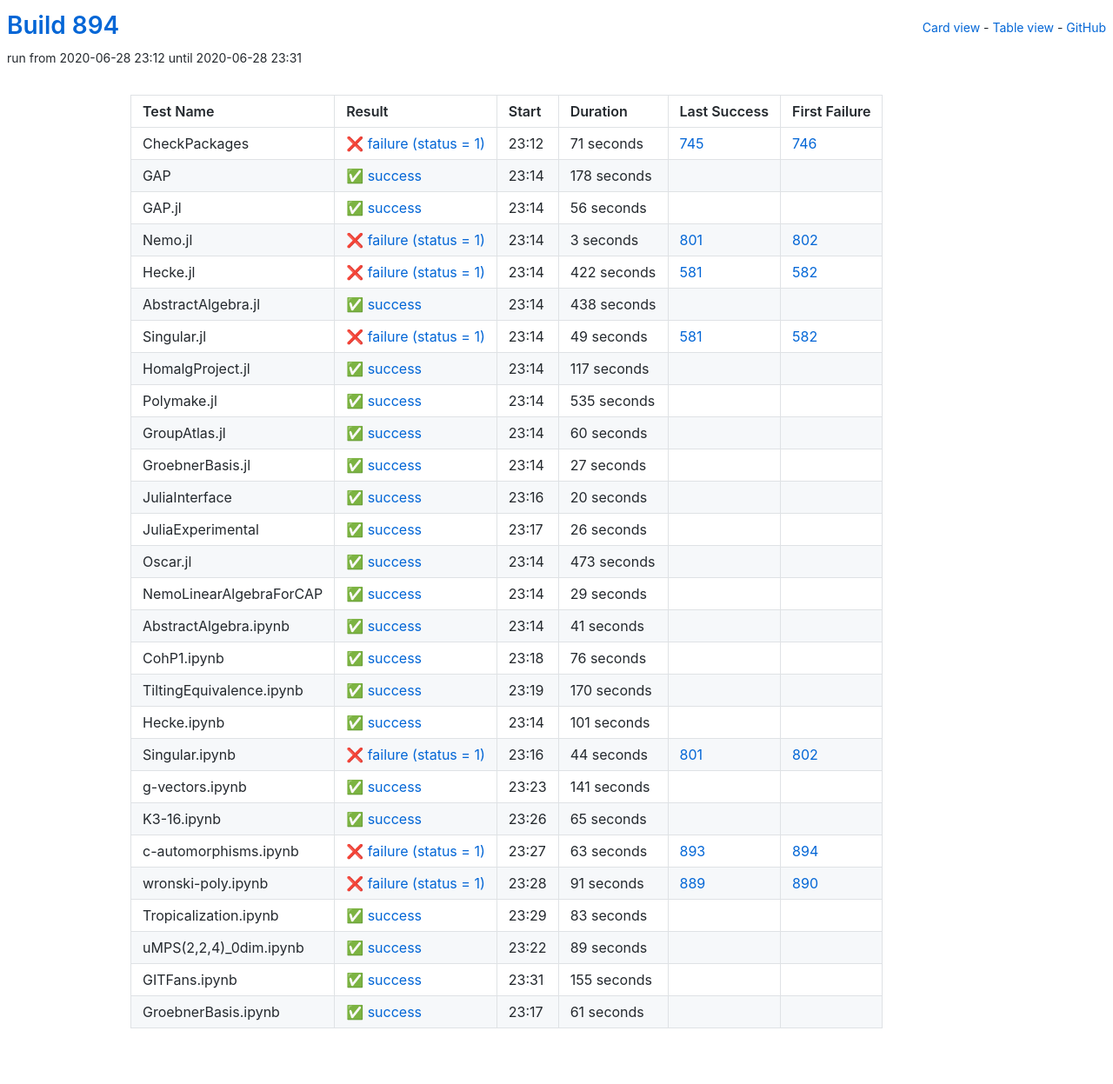
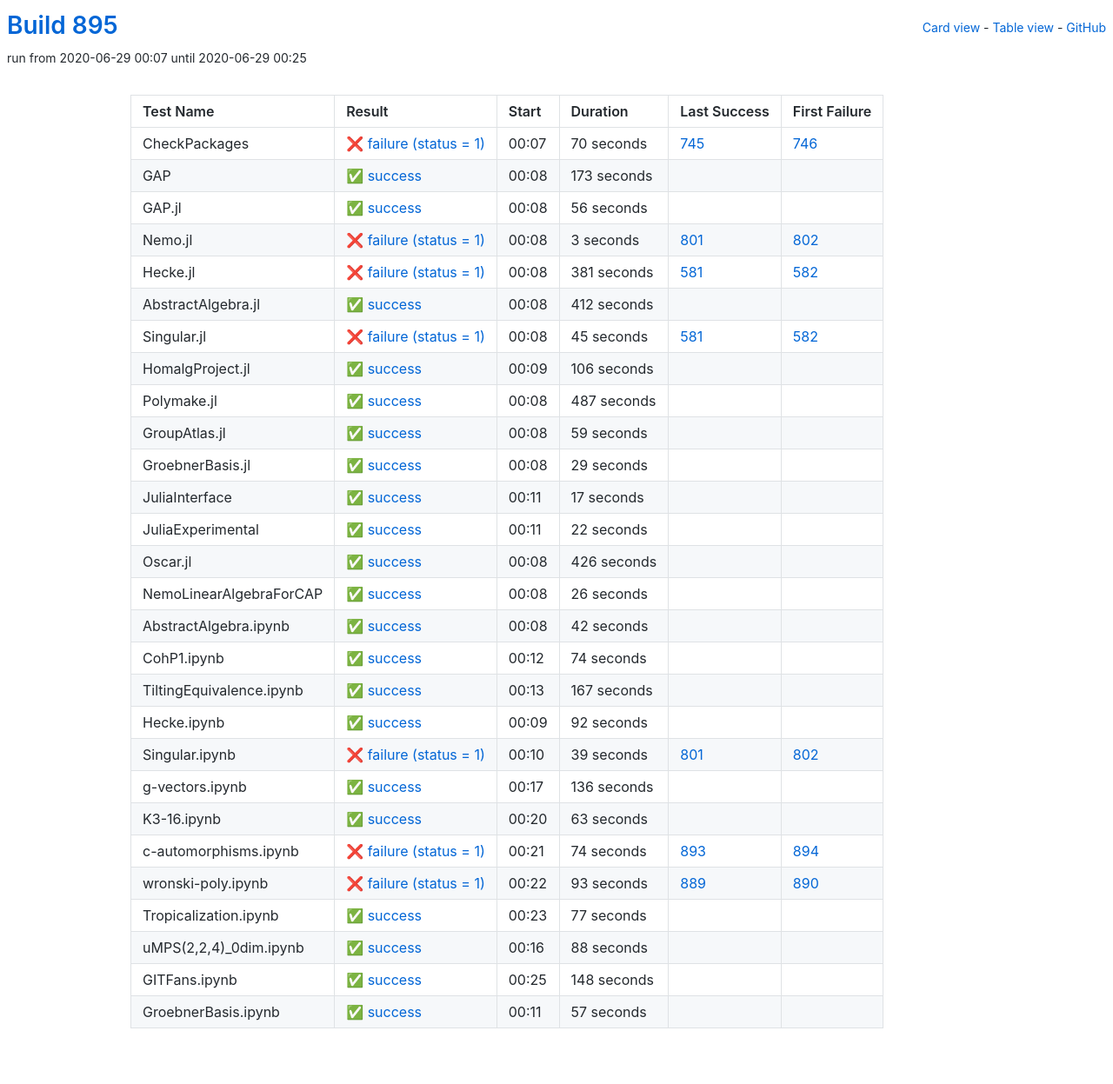
Before and after one commit to oscar-system/oscar-ci-status-1.4, a Jekyll site: the page built from table.html, in a window 1280 px wide. Shown: the whole page at 87% size. Built offline with Jekyll 4.4.1, drawn with Linux system fonts in a browser that asks for light colours.

Commit message:
Build #895

```diff
--- a/_data/ci.yml
+++ b/_data/ci.yml
@@ -1,6 +1,6 @@
 ---
-build: 894
-build_url: https://oscarci.mathematik.uni-kl.de/job/oscar-julia-1.4/894/
+build: 895
+build_url: https://oscarci.mathematik.uni-kl.de/job/oscar-julia-1.4/895/
 job: oscar-julia-1.4
 organization: oscar-system
 repo: oscar-ci-status-1.4
@@ -8,32 +8,32 @@ repourl: https://github.com/oscar-system/oscar-ci-status-1.4
 tests:
 - name: CheckPackages
   id: checkpackages
-  log: https://oscarci.mathematik.uni-kl.de/job/oscar-julia-1.4/894/artifact/logs/build-894/CheckPackages.log
-  start: 2020-06-28 23:12
+  log: https://oscarci.mathematik.uni-kl.de/job/oscar-julia-1.4/895/artifact/logs/build-895/CheckPackages.log
+  start: 2020-06-29 00:07
   success: false
   exitcode: 1
   status: failure
-  duration: 71
+  duration: 70
   last_success: 745
   last_success_url: https://oscarci.mathematik.uni-kl.de/job/oscar-julia-1.4/745/
   first_failure: 746
   first_failure_url: https://oscarci.mathematik.uni-kl.de/job/oscar-julia-1.4/746/
 - name: GAP
   id: gap
-  log: https://oscarci.mathematik.uni-kl.de/job/oscar-julia-1.4/894/artifact/logs/build-894/GAP.log
-  start: 2020-06-28 23:14
+  log: https://oscarci.mathematik.uni-kl.de/job/oscar-julia-1.4/895/artifact/logs/build-895/GAP.log
+  start: 2020-06-29 00:08
   success: true
   exitcode: 0
   status: success
-  duration: 178
+  duration: 173
   last_success: false
   last_success_url:
   first_failure: false
   first_failure_url:
 - name: GAP.jl
   id: gap-jl
-  log: https://oscarci.mathematik.uni-kl.de/job/oscar-julia-1.4/894/artifact/logs/build-894/GAP.jl.log
-  start: 2020-06-28 23:14
+  log: https://oscarci.mathematik.uni-kl.de/job/oscar-julia-1.4/895/artifact/logs/build-895/GAP.jl.log
+  start: 2020-06-29 00:08
   success: true
   exitcode: 0
   status: success
@@ -44,8 +44,8 @@ tests:
   first_failure_url:
 - name: Nemo.jl
   id: nemo-jl
-  log: https://oscarci.mathematik.uni-kl.de/job/oscar-julia-1.4/894/artifact/logs/build-894/Nemo.jl.log
-  start: 2020-06-28 23:14
+  log: https://oscarci.mathematik.uni-kl.de/job/oscar-julia-1.4/895/artifact/logs/build-895/Nemo.jl.log
+  start: 2020-06-29 00:08
   success: false
   exitcode: 1
   status: failure
@@ -56,104 +56,128 @@ tests:
   first_failure_url: https://oscarci.mathematik.uni-kl.de/job/oscar-julia-1.4/802/
 - name: Hecke.jl
   id: hecke-jl
-  log: https://oscarci.mathematik.uni-kl.de/job/oscar-julia-1.4/894/artifact/logs/build-894/Hecke.jl.log
-  start: 2020-06-28 23:14
+  log: https://oscarci.mathematik.uni-kl.de/job/oscar-julia-1.4/895/artifact/logs/build-895/Hecke.jl.log
+  start: 2020-06-29 00:08
   success: false
   exitcode: 1
   status: failure
-  duration: 422
+  duration: 381
   last_success: 581
   last_success_url: https://oscarci.mathematik.uni-kl.de/job/oscar-julia-1.4/581/
   first_failure: 582
   first_failure_url: https://oscarci.mathematik.uni-kl.de/job/oscar-julia-1.4/582/
 - name: AbstractAlgebra.jl
   id: abstractalgebra-jl
-  log: https://oscarci.mathematik.uni-kl.de/job/oscar-julia-1.4/894/artifact/logs/build-894/AbstractAlgebra.jl.log
-  start: 2020-06-28 23:14
+  log: https://oscarci.mathematik.uni-kl.de/job/oscar-julia-1.4/895/artifact/logs/build-895/AbstractAlgebra.jl.log
+  start: 2020-06-29 00:08
   success: true
   exitcode: 0
   status: success
-  duration: 438
+  duration: 412
   last_success: false
   last_success_url:
   first_failure: false
   first_failure_url:
 - name: Singular.jl
   id: singular-jl
-  log: https://oscarci.mathematik.uni-kl.de/job/oscar-julia-1.4/894/artifact/logs/build-894/Singular.jl.log
-  start: 2020-06-28 23:14
+  log: https://oscarci.mathematik.uni-kl.de/job/oscar-julia-1.4/895/artifact/logs/build-895/Singular.jl.log
+  start: 2020-06-29 00:08
   success: false
   exitcode: 1
   status: failure
-  duration: 49
+  duration: 45
   last_success: 581
   last_success_url: https://oscarci.mathematik.uni-kl.de/job/oscar-julia-1.4/581/
   first_failure: 582
   first_failure_url: https://oscarci.mathematik.uni-kl.de/job/oscar-julia-1.4/582/
 - name: HomalgProject.jl
   id: homalgproject-jl
-  log: https://oscarci.mathematik.uni-kl.de/job/oscar-julia-1.4/894/artifact/logs/build-894/HomalgProject.jl.log
-  start: 2020-06-28 23:14
+  log: https://oscarci.mathematik.uni-kl.de/job/oscar-julia-1.4/895/artifact/logs/build-895/HomalgProject.jl.log
+  start: 2020-06-29 00:09
   success: true
   exitcode: 0
   status: success
-  duration: 117
+  duration: 106
   last_success: false
   last_success_url:
   first_failure: false
   first_failure_url:
 - name: Polymake.jl
   id: polymake-jl
-  log: https://oscarci.mathematik.uni-kl.de/job/oscar-julia-1.4/894/artifact/logs/build-894/Polymake.jl.log
-  start: 2020-06-28 23:14
+  log: https://oscarci.mathematik.uni-kl.de/job/oscar-julia-1.4/895/artifact/logs/build-895/Polymake.jl.log
+  start: 2020-06-29 00:08
   success: true
   exitcode: 0
   status: success
-  duration: 535
+  duration: 487
   last_success: false
   last_success_url:
   first_failure: false
   first_failure_url:
 - name: GroupAtlas.jl
   id: groupatlas-jl
-  log: https://oscarci.mathematik.uni-kl.de/job/oscar-julia-1.4/894/artifact/logs/build-894/GroupAtlas.jl.log
-  start: 2020-06-28 23:14
+  log: https://oscarci.mathematik.uni-kl.de/job/oscar-julia-1.4/895/artifact/logs/build-895/GroupAtlas.jl.log
+  start: 2020-06-29 00:08
   success: true
   exitcode: 0
   status: success
-  duration: 60
+  duration: 59
   last_success: false
   last_success_url:
   first_failure: false
   first_failure_url:
 - name: GroebnerBasis.jl
   id: groebnerbasis-jl
-  log: https://oscarci.mathematik.uni-kl.de/job/oscar-julia-1.4/894/artifact/logs/build-894/GroebnerBasis.jl.log
-  start: 2020-06-28 23:14
+  log: https://oscarci.mathematik.uni-kl.de/job/oscar-julia-1.4/895/artifact/logs/build-895/GroebnerBasis.jl.log
+  start: 2020-06-29 00:08
   success: true
   exitcode: 0
   status: success
-  duration: 27
+  duration: 29
   last_success: false
   last_success_url:
   first_failure: false
   first_failure_url:
 - name: JuliaInterface
   id: juliainterface
-  log: https://oscarci.mathematik.uni-kl.de/job/oscar-julia-1.4/894/artifact/logs/build-894/JuliaInterface.log
-  start: 2020-06-28 23:16
+  log: https://oscarci.mathematik.uni-kl.de/job/oscar-julia-1.4/895/artifact/logs/build-895/JuliaInterface.log
+  start: 2020-06-29 00:11
   success: true
   exitcode: 0
   status: success
-  duration: 20
+  duration: 17
   last_success: false
   last_success_url:
   first_failure: false
   first_failure_url:
 - name: JuliaExperimental
   id: juliaexperimental
-  log: https://oscarci.mathematik.uni-kl.de/job/oscar-julia-1.4/894/artifact/logs/build-894/JuliaExperimental.log
-  start: 2020-06-28 23:17
+  log: https://oscarci.mathematik.uni-kl.de/job/oscar-julia-1.4/895/artifact/logs/build-895/JuliaExperimental.log
+  start: 2020-06-29 00:11
+  success: true
+  exitcode: 0
+  status: success
+  duration: 22
+  last_success: false
+  last_success_url:
+  first_failure: false
+  first_failure_url:
+- name: Oscar.jl
+  id: oscar-jl
+  log: https://oscarci.mathematik.uni-kl.de/job/oscar-julia-1.4/895/artifact/logs/build-895/Oscar.jl.log
+  start: 2020-06-29 00:08
+  success: true
+  exitcode: 0
+  status: success
+  duration: 426
+  last_success: false
+  last_success_url:
+  first_failure: false
+  first_failure_url:
+- name: NemoLinearAlgebraForCAP
+  id: nemolinearalgebraforcap
+  log: https://oscarci.mathematik.uni-kl.de/job/oscar-julia-1.4/895/artifact/logs/build-895/NemoLinearAlgebraForCAP.log
+  start: 2020-06-29 00:08
   success: true
   exitcode: 0
   status: success
@@ -162,182 +186,158 @@ tests:
   last_success_url:
   first_failure: false
   first_failure_url:
-- name: Oscar.jl
-  id: oscar-jl
-  log: https://oscarci.mathematik.uni-kl.de/job/oscar-julia-1.4/894/artifact/logs/build-894/Oscar.jl.log
-  start: 2020-06-28 23:14
+- name: AbstractAlgebra.ipynb
+  id: abstractalgebra-ipynb
+  log: https://oscarci.mathematik.uni-kl.de/job/oscar-julia-1.4/895/artifact/logs/build-895/AbstractAlgebra.ipynb.log
+  start: 2020-06-29 00:08
   success: true
   exitcode: 0
   status: success
-  duration: 473
-  last_success: false
-  last_success_url:
-  first_failure: false
-  first_failure_url:
-- name: NemoLinearAlgebraForCAP
-  id: nemolinearalgebraforcap
-  log: https://oscarci.mathematik.uni-kl.de/job/oscar-julia-1.4/894/artifact/logs/build-894/NemoLinearAlgebraForCAP.log
-  start: 2020-06-28 23:14
-  success: true
-  exitcode: 0
-  status: success
-  duration: 29
-  last_success: false
-  last_success_url:
-  first_failure: false
-  first_failure_url:
-- name: AbstractAlgebra.ipynb
-  id: abstractalgebra-ipynb
-  log: https://oscarci.mathematik.uni-kl.de/job/oscar-julia-1.4/894/artifact/logs/build-894/AbstractAlgebra.ipynb.log
-  start: 2020-06-28 23:14
-  success: true
-  exitcode: 0
-  status: success
-  duration: 41
+  duration: 42
   last_success: false
   last_success_url:
   first_failure: false
   first_failure_url:
 - name: CohP1.ipynb
   id: cohp1-ipynb
-  log: https://oscarci.mathematik.uni-kl.de/job/oscar-julia-1.4/894/artifact/logs/build-894/CohP1.ipynb.log
-  start: 2020-06-28 23:18
+  log: https://oscarci.mathematik.uni-kl.de/job/oscar-julia-1.4/895/artifact/logs/build-895/CohP1.ipynb.log
+  start: 2020-06-29 00:12
   success: true
   exitcode: 0
   status: success
-  duration: 76
+  duration: 74
   last_success: false
   last_success_url:
   first_failure: false
   first_failure_url:
 - name: TiltingEquivalence.ipynb
   id: tiltingequivalence-ipynb
-  log: https://oscarci.mathematik.uni-kl.de/job/oscar-julia-1.4/894/artifact/logs/build-894/TiltingEquivalence.ipynb.log
-  start: 2020-06-28 23:19
+  log: https://oscarci.mathematik.uni-kl.de/job/oscar-julia-1.4/895/artifact/logs/build-895/TiltingEquivalence.ipynb.log
+  start: 2020-06-29 00:13
   success: true
   exitcode: 0
   status: success
-  duration: 170
+  duration: 167
   last_success: false
   last_success_url:
   first_failure: false
   first_failure_url:
 - name: Hecke.ipynb
   id: hecke-ipynb
-  log: https://oscarci.mathematik.uni-kl.de/job/oscar-julia-1.4/894/artifact/logs/build-894/Hecke.ipynb.log
-  start: 2020-06-28 23:14
+  log: https://oscarci.mathematik.uni-kl.de/job/oscar-julia-1.4/895/artifact/logs/build-895/Hecke.ipynb.log
+  start: 2020-06-29 00:09
   success: true
   exitcode: 0
   status: success
-  duration: 101
+  duration: 92
   last_success: false
   last_success_url:
   first_failure: false
   first_failure_url:
 - name: Singular.ipynb
   id: singular-ipynb
-  log: https://oscarci.mathematik.uni-kl.de/job/oscar-julia-1.4/894/artifact/logs/build-894/Singular.ipynb.log
-  start: 2020-06-28 23:16
+  log: https://oscarci.mathematik.uni-kl.de/job/oscar-julia-1.4/895/artifact/logs/build-895/Singular.ipynb.log
+  start: 2020-06-29 00:10
   success: false
   exitcode: 1
   status: failure
-  duration: 44
+  duration: 39
   last_success: 801
   last_success_url: https://oscarci.mathematik.uni-kl.de/job/oscar-julia-1.4/801/
   first_failure: 802
   first_failure_url: https://oscarci.mathematik.uni-kl.de/job/oscar-julia-1.4/802/
 - name: g-vectors.ipynb
   id: g-vectors-ipynb
-  log: https://oscarci.mathematik.uni-kl.de/job/oscar-julia-1.4/894/artifact/logs/build-894/g-vectors.ipynb.log
-  start: 2020-06-28 23:23
+  log: https://oscarci.mathematik.uni-kl.de/job/oscar-julia-1.4/895/artifact/logs/build-895/g-vectors.ipynb.log
+  start: 2020-06-29 00:17
   success: true
   exitcode: 0
   status: success
-  duration: 141
+  duration: 136
   last_success: false
   last_success_url:
   first_failure: false
   first_failure_url:
 - name: K3-16.ipynb
   id: k3-16-ipynb
-  log: https://oscarci.mathematik.uni-kl.de/job/oscar-julia-1.4/894/artifact/logs/build-894/K3-16.ipynb.log
-  start: 2020-06-28 23:26
+  log: https://oscarci.mathematik.uni-kl.de/job/oscar-julia-1.4/895/artifact/logs/build-895/K3-16.ipynb.log
+  start: 2020-06-29 00:20
   success: true
   exitcode: 0
   status: success
-  duration: 65
+  duration: 63
   last_success: false
   last_success_url:
   first_failure: false
   first_failure_url:
 - name: c-automorphisms.ipynb
   id: c-automorphisms-ipynb
-  log: https://oscarci.mathematik.uni-kl.de/job/oscar-julia-1.4/894/artifact/logs/build-894/c-automorphisms.ipynb.log
-  start: 2020-06-28 23:27
+  log: https://oscarci.mathematik.uni-kl.de/job/oscar-julia-1.4/895/artifact/logs/build-895/c-automorphisms.ipynb.log
+  start: 2020-06-29 00:21
   success: false
   exitcode: 1
   status: failure
-  duration: 63
+  duration: 74
   last_success: 893
   last_success_url: https://oscarci.mathematik.uni-kl.de/job/oscar-julia-1.4/893/
   first_failure: 894
   first_failure_url: https://oscarci.mathematik.uni-kl.de/job/oscar-julia-1.4/894/
 - name: wronski-poly.ipynb
   id: wronski-poly-ipynb
-  log: https://oscarci.mathematik.uni-kl.de/job/oscar-julia-1.4/894/artifact/logs/build-894/wronski-poly.ipynb.log
-  start: 2020-06-28 23:28
+  log: https://oscarci.mathematik.uni-kl.de/job/oscar-julia-1.4/895/artifact/logs/build-895/wronski-poly.ipynb.log
+  start: 2020-06-29 00:22
   success: false
   exitcode: 1
   status: failure
-  duration: 91
+  duration: 93
   last_success: 889
   last_success_url: https://oscarci.mathematik.uni-kl.de/job/oscar-julia-1.4/889/
   first_failure: 890
   first_failure_url: https://oscarci.mathematik.uni-kl.de/job/oscar-julia-1.4/890/
 - name: Tropicalization.ipynb
   id: tropicalization-ipynb
-  log: https://oscarci.mathematik.uni-kl.de/job/oscar-julia-1.4/894/artifact/logs/build-894/Tropicalization.ipynb.log
-  start: 2020-06-28 23:29
+  log: https://oscarci.mathematik.uni-kl.de/job/oscar-julia-1.4/895/artifact/logs/build-895/Tropicalization.ipynb.log
+  start: 2020-06-29 00:23
   success: true
   exitcode: 0
   status: success
-  duration: 83
+  duration: 77
   last_success: false
   last_success_url:
   first_failure: false
   first_failure_url:
 - name: uMPS(2,2,4)_0dim.ipynb
   id: umps-2-2-4-0dim-ipynb
-  log: https://oscarci.mathematik.uni-kl.de/job/oscar-julia-1.4/894/artifact/logs/build-894/uMPS-2-2-4-_0dim.ipynb.log
-  start: 2020-06-28 23:22
+  log: https://oscarci.mathematik.uni-kl.de/job/oscar-julia-1.4/895/artifact/logs/build-895/uMPS-2-2-4-_0dim.ipynb.log
+  start: 2020-06-29 00:16
   success: true
   exitcode: 0
   status: success
-  duration: 89
+  duration: 88
   last_success: false
   last_success_url:
   first_failure: false
   first_failure_url:
 - name: GITFans.ipynb
   id: gitfans-ipynb
-  log: https://oscarci.mathematik.uni-kl.de/job/oscar-julia-1.4/894/artifact/logs/build-894/GITFans.ipynb.log
-  start: 2020-06-28 23:31
+  log: https://oscarci.mathematik.uni-kl.de/job/oscar-julia-1.4/895/artifact/logs/build-895/GITFans.ipynb.log
+  start: 2020-06-29 00:25
   success: true
   exitcode: 0
   status: success
-  duration: 155
+  duration: 148
   last_success: false
   last_success_url:
   first_failure: false
   first_failure_url:
 - name: GroebnerBasis.ipynb
   id: groebnerbasis-ipynb
-  log: https://oscarci.mathematik.uni-kl.de/job/oscar-julia-1.4/894/artifact/logs/build-894/GroebnerBasis.ipynb.log
-  start: 2020-06-28 23:17
+  log: https://oscarci.mathematik.uni-kl.de/job/oscar-julia-1.4/895/artifact/logs/build-895/GroebnerBasis.ipynb.log
+  start: 2020-06-29 00:11
   success: true
   exitcode: 0
   status: success
-  duration: 61
+  duration: 57
   last_success: false
   last_success_url:
   first_failure: false
```
Also changed, not shown: README.md.
